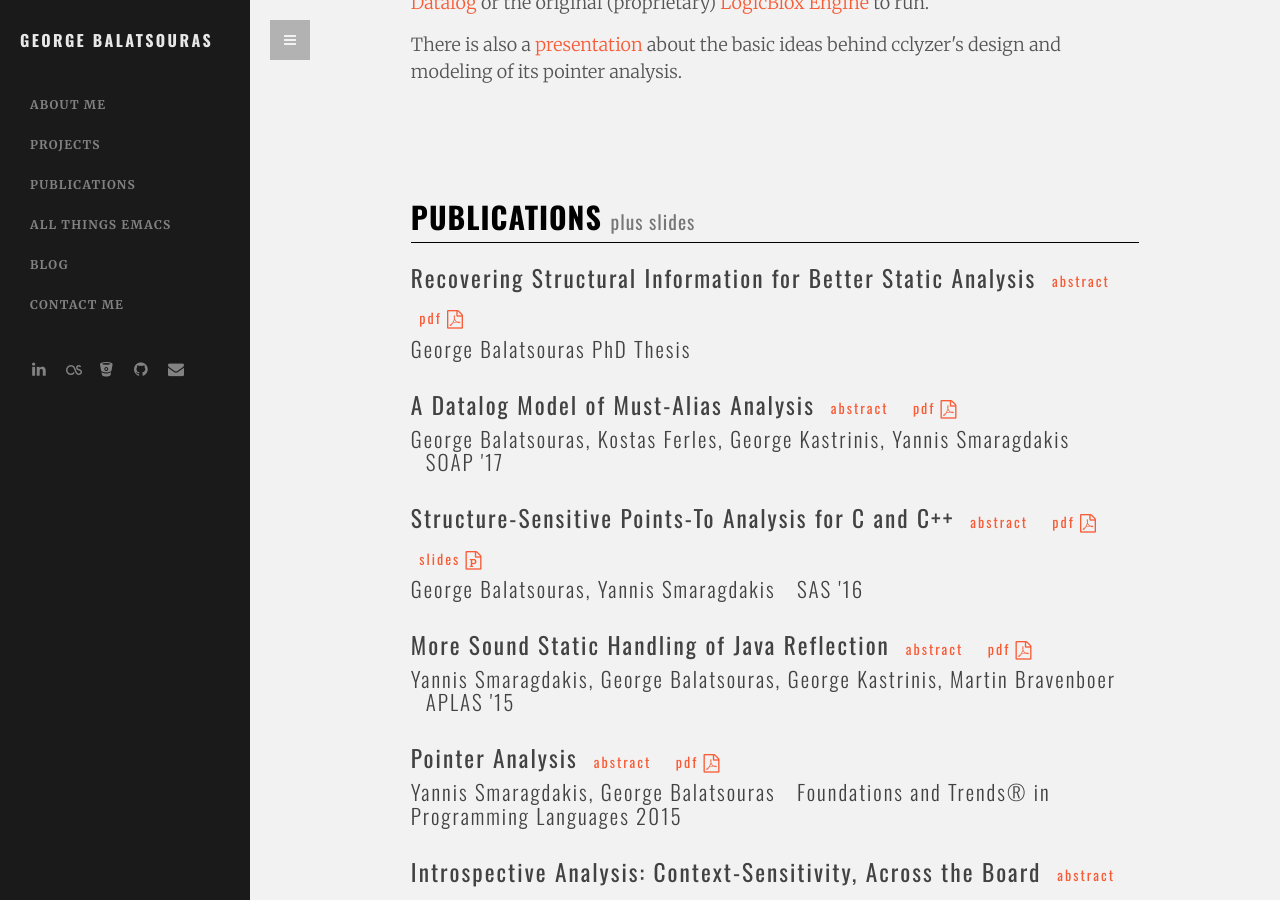
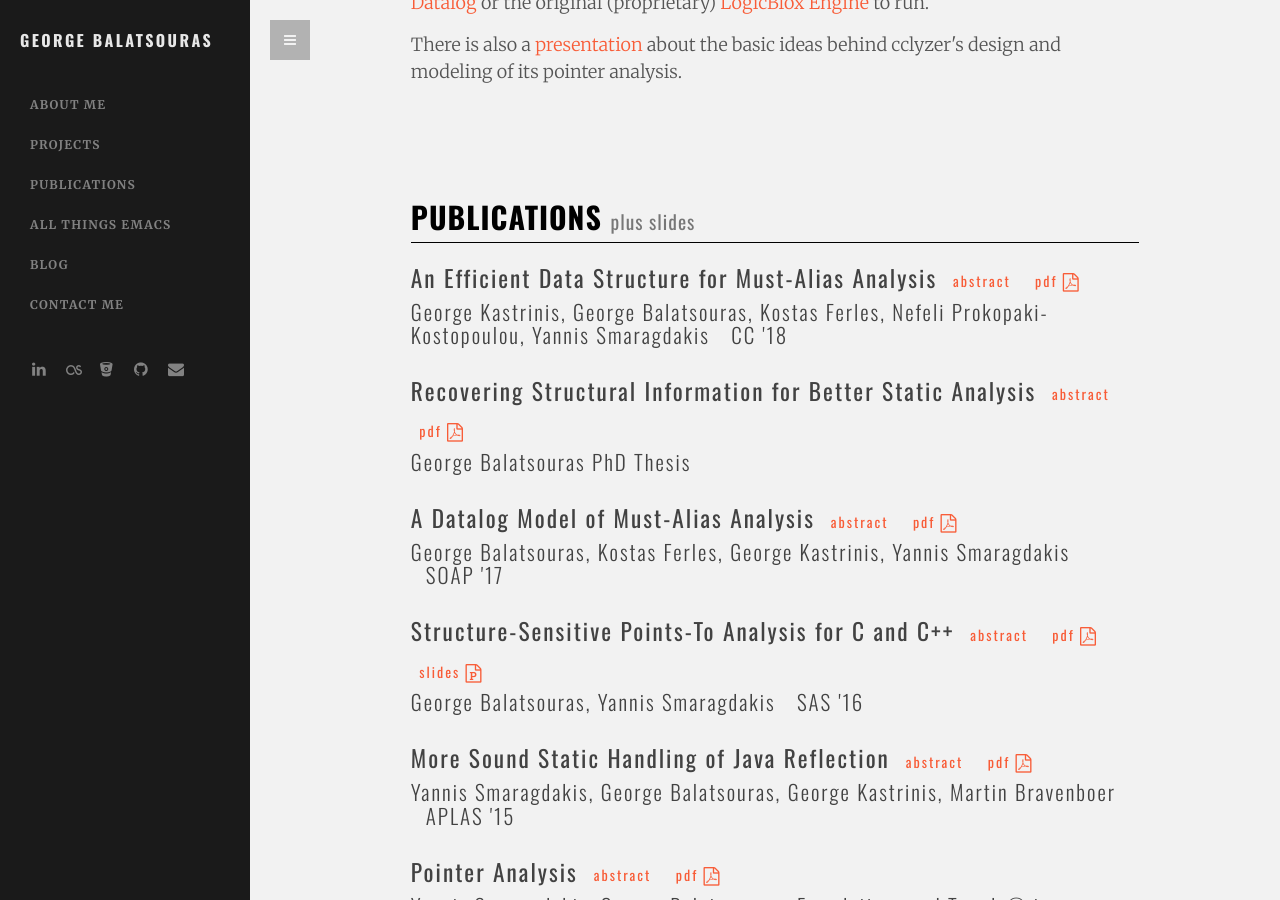
Before and after one commit to gbalats/gbalats.github.io, a Jekyll site: the page built from index.html, in a window 1280 px wide and 900 px high, scrolled down 1136 px. Built offline with Jekyll 4.4.1, drawn with Linux system fonts in a browser that asks for light colours; some of the changed lines change nothing that is shown.

Commit message:
Add CC publication

```diff
--- a/_data/publications.yaml
+++ b/_data/publications.yaml
@@ -1,3 +1,32 @@
+- doi: "10.1145/3178372.3179519"
+  title: >
+    An Efficient Data Structure for Must-Alias Analysis
+  authors:
+    - George Kastrinis
+    - George Balatsouras
+    - Kostas Ferles
+    - Nefeli Prokopaki-Kostopoulou
+    - Yannis Smaragdakis
+  conference: "CC '18"
+  pdf_link: https://yanniss.github.io/must-datastruct-cc18.pdf
+  abstract: |
+    A must-alias (or “definite-alias”) analysis computes sets of
+    expressions that are guaranteed to be aliased at a given pro-
+    gram point. The analysis has been shown to have significant
+    practical impact, and it is actively used in popular research
+    frameworks and commercial tools. We present a custom data
+    structure that speeds up must-alias analysis by nearly two
+    orders of magnitude (while computing identical results). The
+    data structure achieves efficiency by encoding multiple alias
+    sets in a single linked structure, and compactly representing
+    the aliasing relations of arbitrarily long expressions. We ex-
+    plore the data structure’s performance in both an imperative
+    and a declarative setting and contrast it extensively with
+    prior techniques. With our approach, must-alias analysis
+    can be performed efficiently, over large Java benchmarks, in
+    under half a minute, making the analysis cost acceptable for
+    most practical uses.
+
 - title: >
     Recovering Structural Information for Better Static Analysis
   authors:
```
